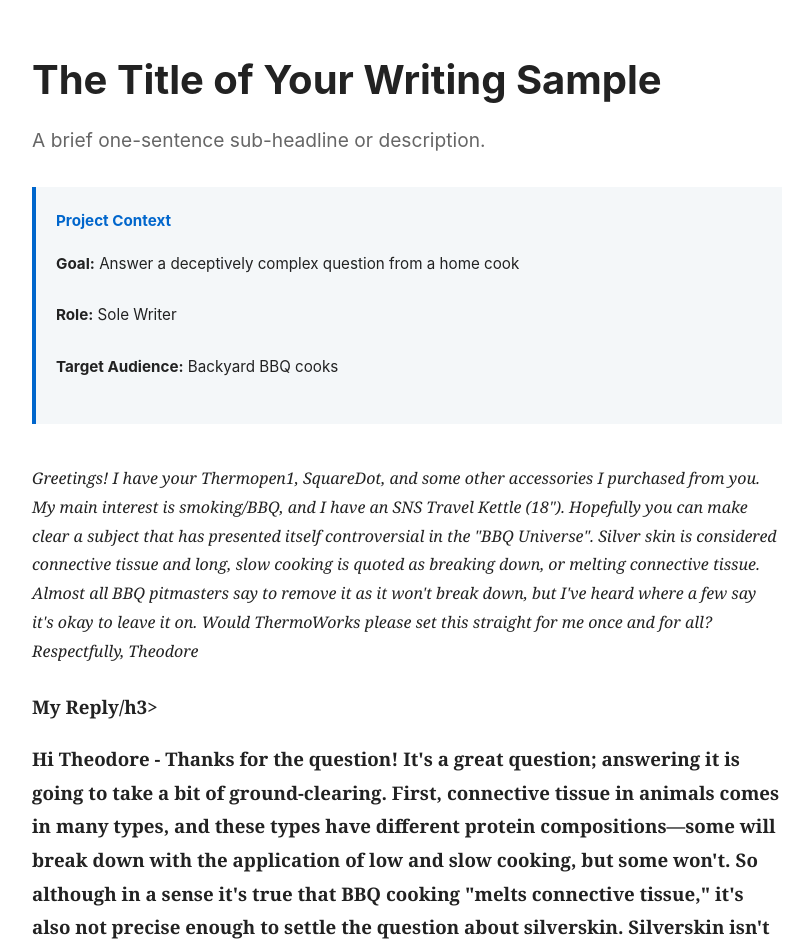
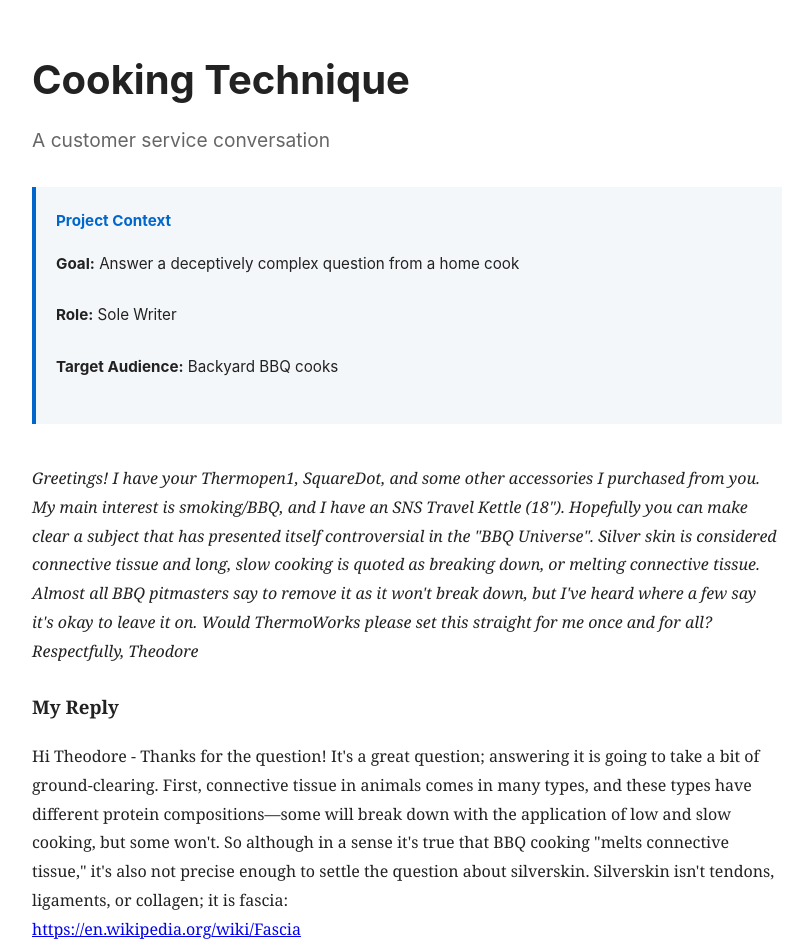
Before and after one commit to adamstreed/adamstreed.com, a plain HTML site: page technique.html in a window 1280 px wide. Shown: the part 80-1029 px from the top of the page, without its empty margins (233-1042 px from the left). Drawn offline with Linux system fonts and the light colour scheme.

Commit message:
Update technique.html
tried to fix paragraph breaks and other formatting

```diff
--- a/technique.html
+++ b/technique.html
@@ -60,8 +60,8 @@
     <a href="index.html" class="back-link">&larr; Back to Portfolio</a>
 
     <header>
-        <h1>The Title of Your Writing Sample</h1>
-        <p class="subtitle">A brief one-sentence sub-headline or description.</p>
+        <h1>Cooking Technique</h1>
+        <p class="subtitle">A customer service conversation</p>
     </header>
 
     <section class="sample-metadata">
@@ -86,7 +86,7 @@ Respectfully,
 Theodore </em>
         </p>
 
-        <h3>My Reply/h3>
+        <h3>My Reply</h3>
         <p>
             Hi Theodore -
 Thanks for the question! It's a great question; answering it is going to take a bit of ground-clearing.
@@ -94,17 +94,21 @@ First, connective tissue in animals comes in many types, and these types have di
 down with the application of low and slow cooking, but some won't. So although in a sense it's true that BBQ cooking "melts
 connective tissue," it's also not precise enough to settle the question about silverskin.
 Silverskin isn't tendons, ligaments, or collagen; it is fascia:
-https://en.wikipedia.org/wiki/Fascia
+            <br>
+<a href="https://en.wikipedia.org/wiki/Fascia">https://en.wikipedia.org/wiki/Fascia</a>
+            <br>
 Fascia is largely composed of the protein elastin, which (unlike collagen) will not break down with the application of heat. It will
 remain stubbornly tough, and it almost doesn't break down even with extended chewing. You're probably familiar with this
 specific tissue from a ribeye or rib roast, where it underlies the rib cap (spinalis) muscle; sometimes it also appears on a short
 plate or short rib, if the butcher hasn't already trimmed it away. When you're trimming meat with silverskin, it appears as a
 clearly identifiable shiny band or sheet of tough, striped tissue. Here's a photo of silverskin on a pork tenderloin:
+            <br>
 
           Now a further complication here is that not everything people colloquially refer to as 'silverskin' is actually this specific type of
 tissue. Various membranes, such as what appears on the underside of a brisket, also get called silverskin, even though they're
 not the tough elastin membranes like what's pictured above. And those membranes, being composed of other proteins, can
 break down just fine during a BBQ cook. Some pitmasters remove them, and some don't.
+            <br>
 
           Finally, to complicate matters even more, there are some connective tissues in meat which are not silverskin (in the sense of
 elastin-based fascia), but which don't break down during cooking, but also aren't necessarily a problem for the end product.
@@ -114,6 +118,7 @@ So the complete answer to your question is: if by 'silverskin' you mean specific
 then yes—remove it! It won't break down. But if you mean something else, then it might be just fine to leave on the meat,
 depending on what it is and personal taste. Is that a satisfactory answer? I hope so, but please don't hesitate to follow up with
 any further questions.
+            <br>
 Best regards,
 Adam Streed
         </p>
```
